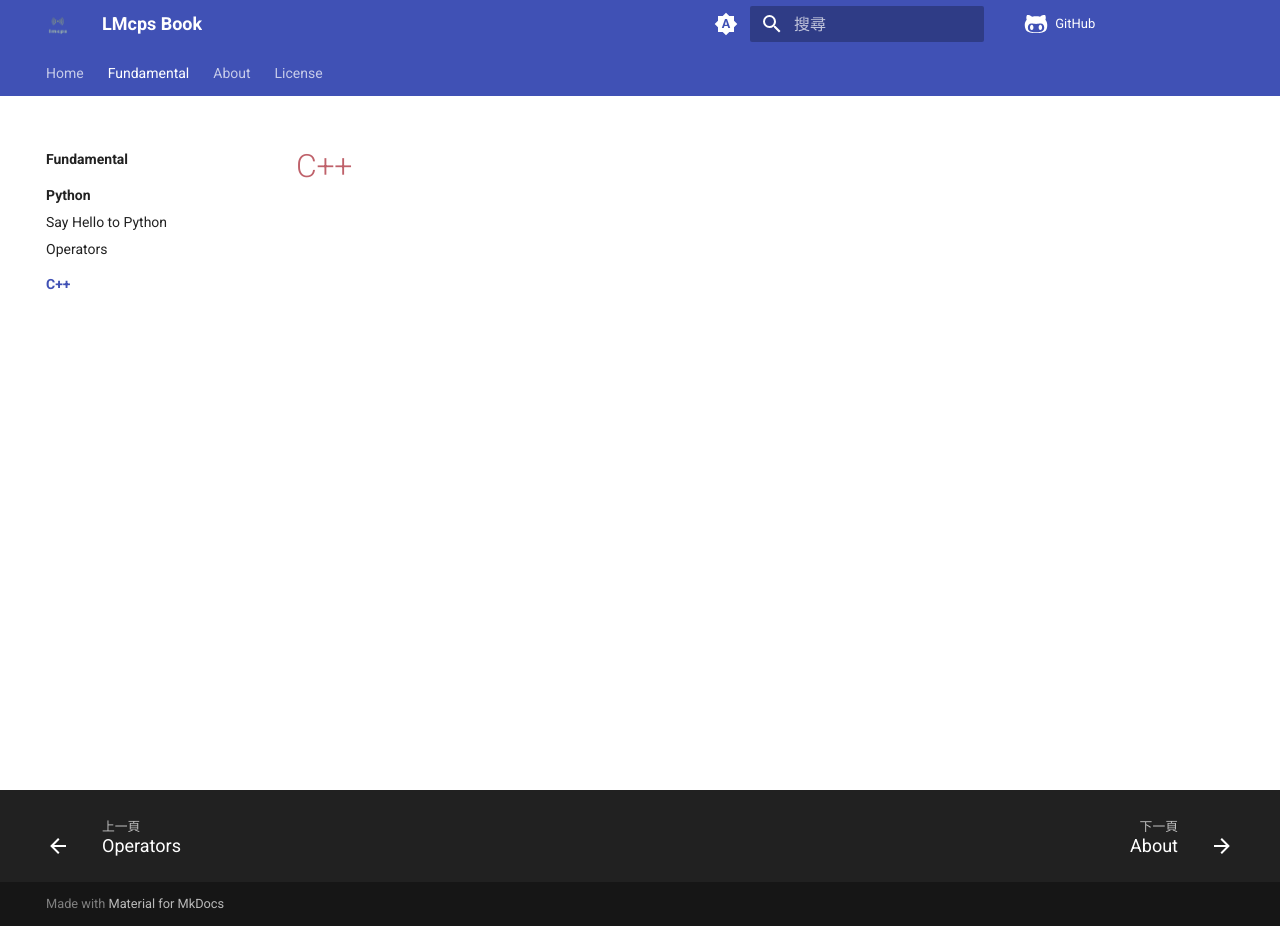
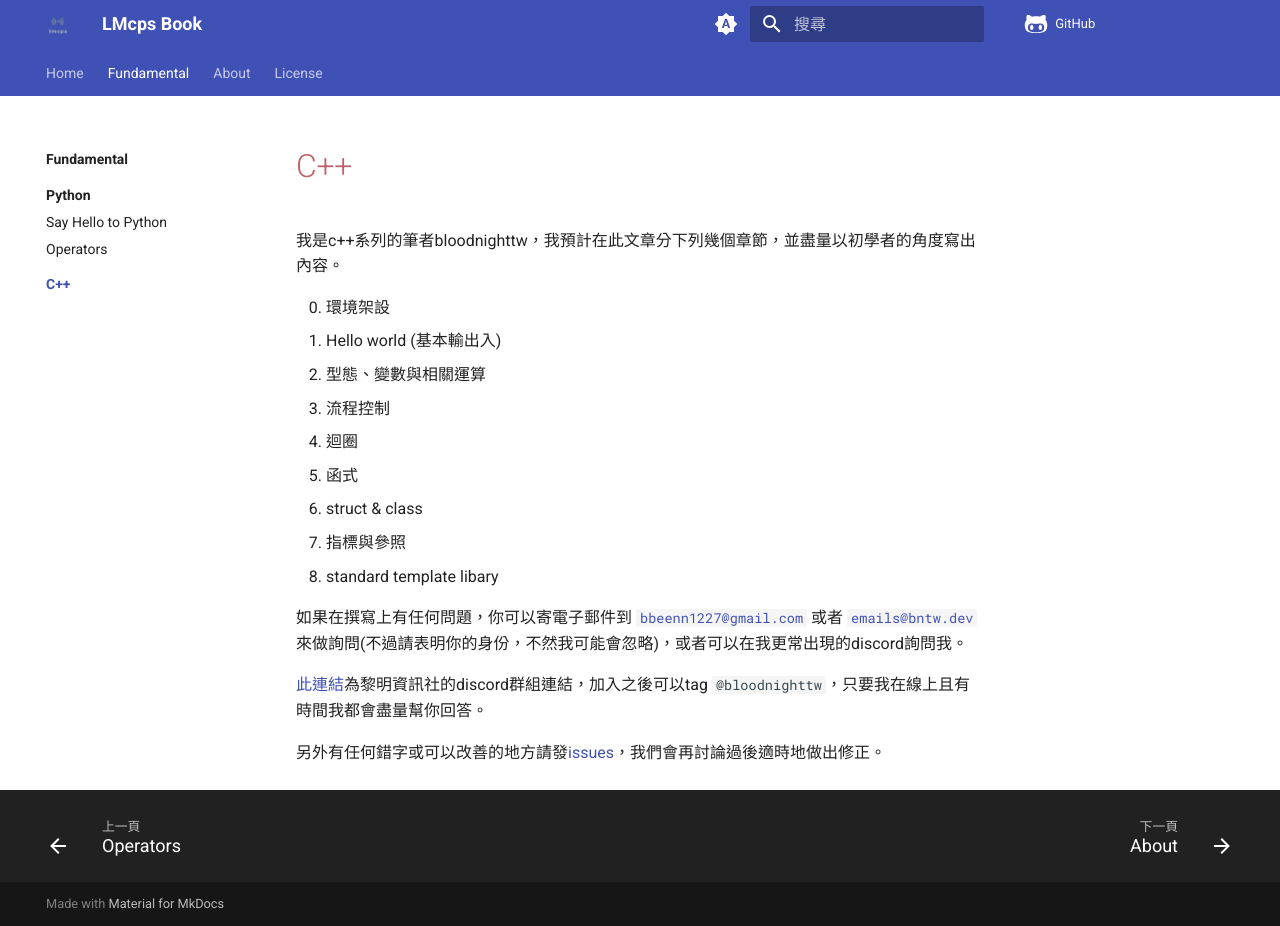
Before and after one commit to cheung4843/ZestAlgo, an MkDocs documentation site: the page built from docs/fundamental/cpp/index.md, in a window 1280 px wide and 926 px high. Built offline with MkDocs 1.6.1 and Material for MkDocs 9.7.7, drawn with Linux system fonts in a browser that asks for light colours; comment, search, counter and statistics services are not loaded.

Commit message:
modified:   docs/fundamental/cpp/index.md 增加主頁內容，包含預計章節內容與聯絡資訊。

```diff
--- a/docs/fundamental/cpp/index.md
+++ b/docs/fundamental/cpp/index.md
@@ -1 +1,21 @@
 # C++
+
+我是c++系列的筆者bloodnighttw，我預計在此文章分下列幾個章節，並盡量以初學者的角度寫出內容。
+
+<ol start="0">
+  <li>環境架設</li>
+  <li>Hello world (基本輸出入)</li>
+  <li>型態、變數與相關運算</li>
+  <li>流程控制</li>
+  <li>迴圈</li>
+  <li>函式</li>
+  <li>struct & class</li>
+  <li>指標與參照</li>
+  <li>standard template libary</li>
+</ol>
+
+如果在撰寫上有任何問題，你可以寄電子郵件到 [``bbeenn1227@gmail.com``](mailto:bbeenn1227@gmail.com) 或者 [``emails@bntw.dev``](mailto:emails@bntw.dev) 來做詢問(不過請表明你的身份，不然我可能會忽略)，或者可以在我更常出現的discord詢問我。
+
+[此連結](https://discord.gg/SupybNcAnw)為黎明資訊社的discord群組連結，加入之後可以tag ``@bloodnighttw``，只要我在線上且有時間我都會盡量幫你回答。
+
+另外有任何錯字或可以改善的地方請發[issues](https://github.com/cheung4843/LMcpsBook/issues)，我們會再討論過後適時地做出修正。
```
